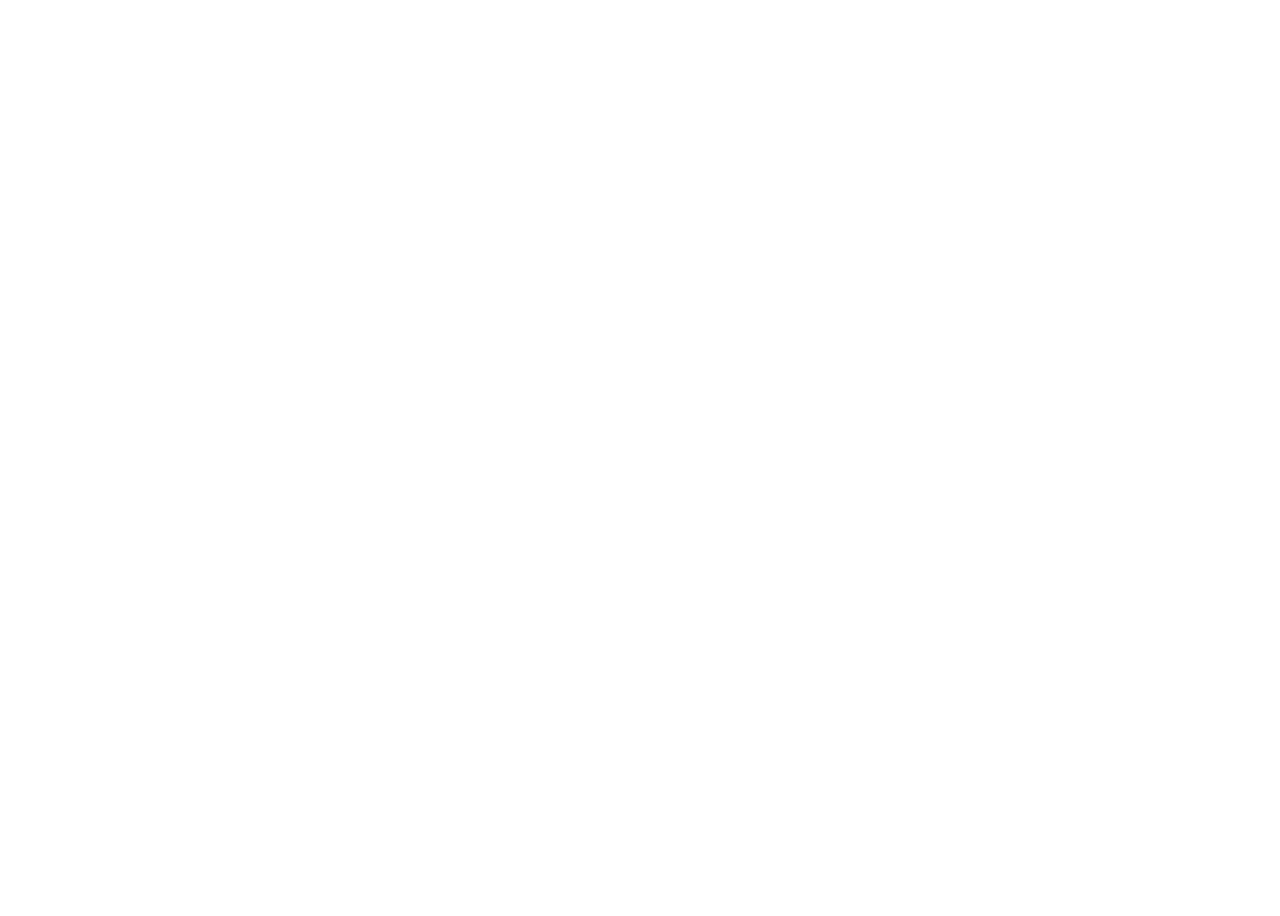
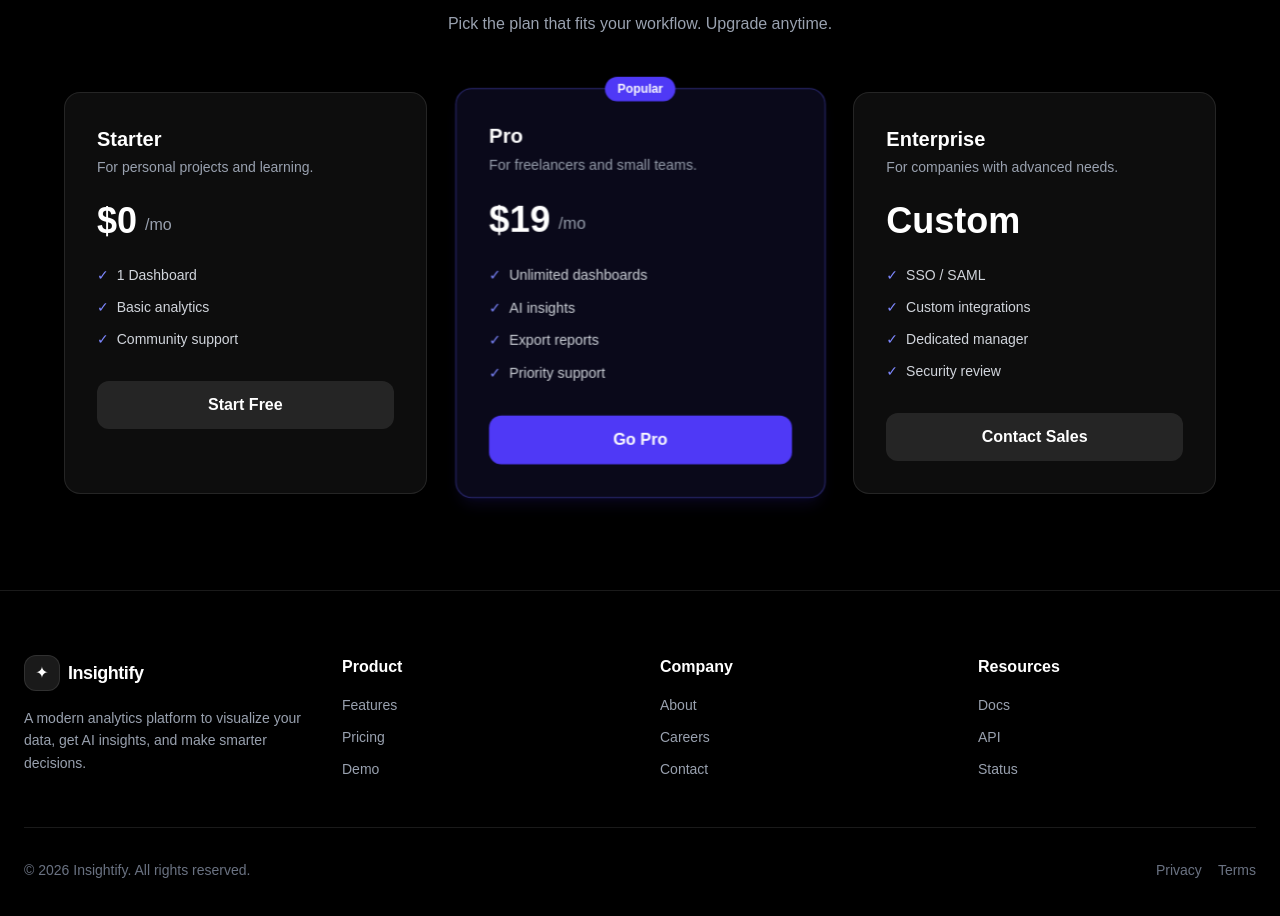
Before and after one commit to seriously0-0/insightify, a Next.js app: page / in a window 1280 px wide. Shown: the part 1480-2396 px from the top of the page. Before the commit the page ends 1340 px from the top, so only its background shows below. Built offline with nearby package versions, Linux system fonts and the light colour scheme.

Commit message:
add footer in layout

```diff
--- a/src/app/page.tsx
+++ b/src/app/page.tsx
@@ -1,14 +1,16 @@
 import Navbar from "@/components/layout/Navbar"
 import Hero from "@/components/sections/Hero"
 import Features from "@/components/sections/Features";
-
+import Pricing from "@/components/sections/pricing";
+import Footer from "@/components/layout/Footer";
 export default function Home(){
   return(
     <main>
       <Navbar></Navbar>
       <Hero></Hero>
       <Features></Features>
-
+      <Pricing></Pricing>
+      <Footer></Footer>
     </main>
   )
 }
--- /dev/null
+++ b/src/components/layout/Footer.tsx
@@ -0,0 +1,90 @@
+import Link from "next/link";
+
+const links = [
+  {
+    title: "Product",
+    items: [
+      { label: "Features", href: "#features" },
+      { label: "Pricing", href: "#pricing" },
+      { label: "Demo", href: "#" },
+    ],
+  },
+  {
+    title: "Company",
+    items: [
+      { label: "About", href: "#about" },
+      { label: "Careers", href: "#" },
+      { label: "Contact", href: "#" },
+    ],
+  },
+  {
+    title: "Resources",
+    items: [
+      { label: "Docs", href: "#" },
+      { label: "API", href: "#" },
+      { label: "Status", href: "#" },
+    ],
+  },
+];
+
+export default function Footer() {
+  return (
+    <footer className="bg-black text-white border-t border-white/10">
+      <div className="max-w-7xl mx-auto px-6 py-16">
+        <div className="grid grid-cols-1 md:grid-cols-4 gap-10">
+          {/* Brand */}
+          <div>
+            <div className="flex items-center gap-2 mb-4">
+              <span className="inline-flex h-9 w-9 items-center justify-center rounded-xl bg-white/10 border border-white/10">
+                ✦
+              </span>
+              <span className="text-lg font-semibold tracking-tight">
+                Insightify
+              </span>
+            </div>
+
+            <p className="text-gray-400 text-sm leading-relaxed max-w-sm">
+              A modern analytics platform to visualize your data, get AI insights,
+              and make smarter decisions.
+            </p>
+          </div>
+
+          {/* Links */}
+          {links.map((group) => (
+            <div key={group.title}>
+              <h4 className="font-semibold mb-4">{group.title}</h4>
+              <ul className="space-y-3 text-sm">
+                {group.items.map((item) => (
+                  <li key={item.label}>
+                    <Link
+                      href={item.href}
+                      className="text-gray-400 hover:text-white transition"
+                    >
+                      {item.label}
+                    </Link>
+                  </li>
+                ))}
+              </ul>
+            </div>
+          ))}
+        </div>
+
+        {/* Bottom */}
+        <div className="mt-12 pt-8 border-t border-white/10 flex flex-col sm:flex-row items-center justify-between gap-4">
+          <p className="text-gray-500 text-sm">
+            © {new Date().getFullYear()} Insightify. All rights reserved.
+          </p>
+
+          <div className="flex gap-4 text-sm">
+            <Link href="#" className="text-gray-500 hover:text-white transition">
+              Privacy
+            </Link>
+            <Link href="#" className="text-gray-500 hover:text-white transition">
+              Terms
+            </Link>
+          </div>
+        </div>
+      </div>
+    </footer>
+  );
+}
```
